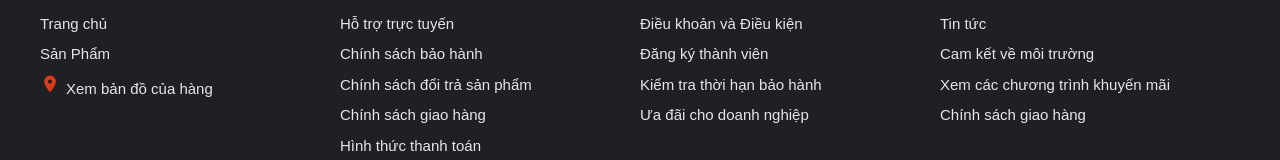
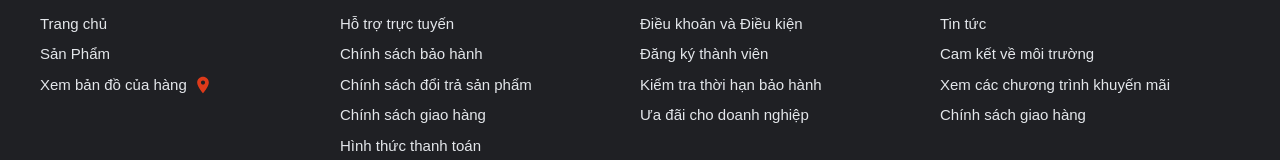
Before and after one commit to Skuukzky1212/tiktok-ui, a React (Create React App) app: page / in a window 1280 px wide. Shown: the part 947-1107 px from the top of the page. Built offline with nearby package versions, Linux system fonts and the light colour scheme; a web font is replaced by a local one.

Commit message:
footer-commit-update

```diff
--- a/src/components/Layout/DefaultLayout/Footer/Footer.module.scss
+++ b/src/components/Layout/DefaultLayout/Footer/Footer.module.scss
@@ -23,7 +23,9 @@
 }
 
 .item {
-    display: block;
+    display: flex;
+    justify-content: flex-start;
+    align-items: center;
     list-style: none;
     font-size: 1.5rem;
     line-height: 1.5;
@@ -32,7 +34,7 @@
     .Link {
         display: inline-block;
         color: #e4e7eb;
-        margin-left: 6px;
+        margin-right: 6px;
     }
 }
 
--- a/src/components/Layout/DefaultLayout/Footer/index.js
+++ b/src/components/Layout/DefaultLayout/Footer/index.js
@@ -23,10 +23,6 @@ function Footer() {
                                 </Link>
                             </li>
                             <li className={cx('item')}>
-                                <Place
-                                    sx={{ fontSize: 20, color: '#dc3a1a' }}
-                                />
-
                                 <a
                                     href="https://www.google.com/maps/place/CGV+Giga+Mall+Th%E1%BB%A7+%C4%90%E1%BB%A9c/@10.8275618,106.7210116,20.25z/data=!4m13!1m7!3m6!1s0x317528842f782221:0x3670cbfa60bbbcff!2zMjQyIFBo4bqhbSBWxINuIMSQ4buTbmcsIEhp4buHcCBCw6xuaCBDaMOhbmgsIFRo4bunIMSQ4bupYywgVGjDoG5oIHBo4buRIEjhu5MgQ2jDrSBNaW5oLCBWaeG7h3QgTmFt!3b1!8m2!3d10.8276003!4d106.7212132!3m4!1s0x31752930d4f0ef63:0xfeffcc189deddb5b!8m2!3d10.8277882!4d106.7216702?hl=vi-VN"
                                     target="_blank"
@@ -35,6 +31,9 @@ function Footer() {
                                 >
                                     Xem bản đồ của hàng
                                 </a>
+                                <Place
+                                    sx={{ fontSize: 20, color: '#dc3a1a' }}
+                                />
                             </li>
                         </ul>
                     </div>
```
